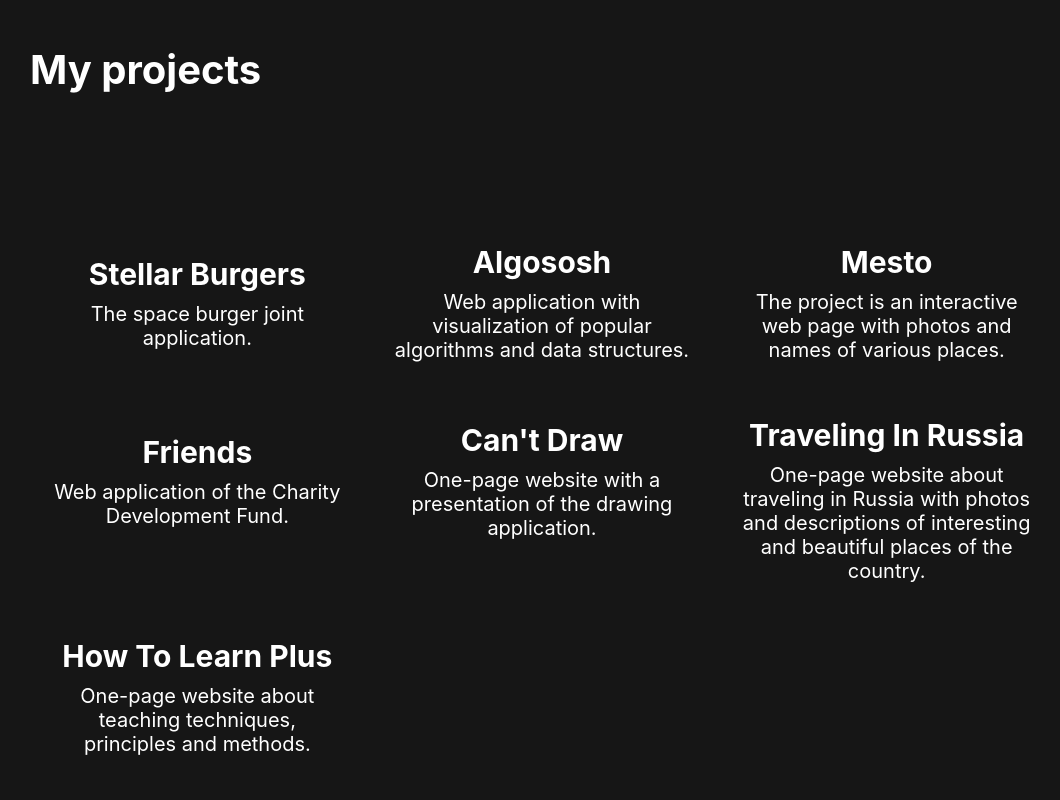
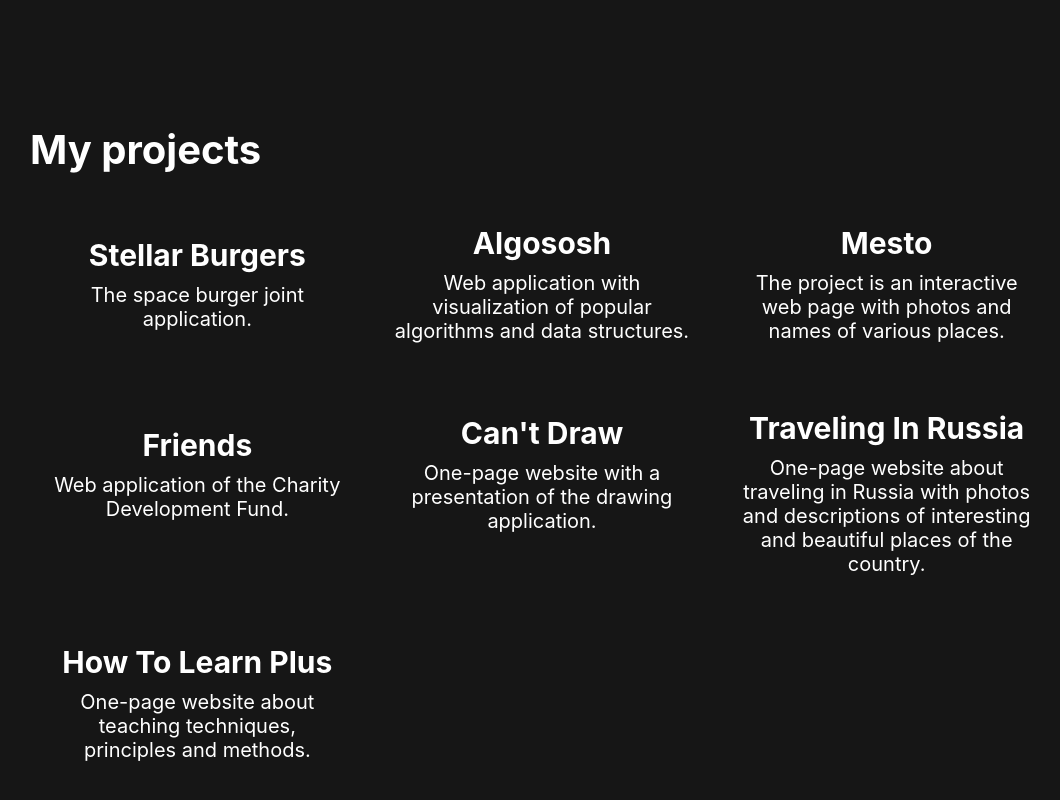
Before and after one commit to mary-an-safronova/portfolio, a React (Create React App) app: page / in a window 1280 px wide. Shown: the part 1000-1800 px from the top of the page, without its empty margins (98-1158 px from the left). Built offline with nearby package versions, Linux system fonts and the light colour scheme.

Commit message:
fix: removed padding in grid-contsiner in portfolio block

```diff
--- a/src/components/portfolio/portfolio.module.css
+++ b/src/components/portfolio/portfolio.module.css
@@ -36,7 +36,7 @@
     width: 100%;
     height: calc(100% - 100px);
     margin: 0 auto;
-    padding: 100px 0;
+    padding: 0;
     display: grid;
     grid-template-columns: repeat(3, 1fr);
     grid-template-rows: auto;
```
